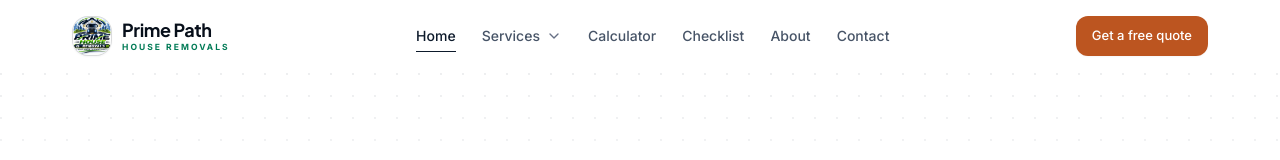
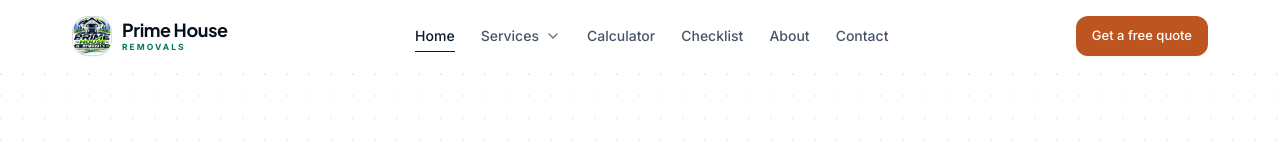
Before and after one commit to Anassh780/prime-path-removals, a Next.js app: page / in a window 1280 px wide. Shown: the top 160 px of the page. Built offline with nearby package versions, Linux system fonts and the light colour scheme; no server answers.

Commit message:
chore(brand): rename brand to Prime House Removals across site

```diff
--- a/src/app/not-found.tsx
+++ b/src/app/not-found.tsx
@@ -93,7 +93,7 @@ export default function NotFound() {
                 <div className="relative flex items-center gap-3">
                   <LogoMark className="size-9" tone="inverse" />
                   <span className="text-xs font-semibold uppercase tracking-[0.24em] text-white/55">
-                    Prime Path House Removals
+                    Prime House Removals
                   </span>
                 </div>
                 <div className="relative">
--- a/src/components/brand/logo.tsx
+++ b/src/components/brand/logo.tsx
@@ -2,7 +2,7 @@ import Image from "next/image";
 import { cn } from "@/lib/utils";
 
 /**
- * Prime Path House Removals — Brand Mark:
+ * Prime House Removals — Brand Mark:
  * High-definition brand emblem badge framed cleanly for light and dark surfaces
  * without visual distortion or dullness.
  */
@@ -25,7 +25,7 @@ export function LogoMark({
     >
       <Image
         src="/brand/logo.png"
-        alt="Prime Path House Removals Logo"
+        alt="Prime House Removals Logo"
         width={96}
         height={96}
         className="size-full object-cover object-center"
@@ -58,7 +58,7 @@ export function Logo({
             tone === "inverse" ? "text-white" : "text-navy-950",
           )}
         >
-          Prime Path
+          Prime House
         </span>
         <span
           className={cn(
@@ -66,7 +66,7 @@ export function Logo({
             tone === "inverse" ? "text-emerald-400" : "text-emerald-700",
           )}
         >
-          House Removals
+          Removals
         </span>
       </span>
     </span>
--- a/src/config/site.ts
+++ b/src/config/site.ts
@@ -19,12 +19,12 @@ const env = {
 };
 
 export const siteConfig = {
-  name: "Prime Path House Removals",
-  shortName: "Prime Path",
-  legalName: "Prime Path House Removals",
+  name: "Prime House Removals",
+  shortName: "Prime House",
+  legalName: "Prime House Removals",
   tagline: "Moving Made Simple. Removals You Can Rely On.",
   description:
-    "Prime Path House Removals provides house, office and commercial removals, packing, furniture transport and property clearance. Request a free, no-obligation quote for your move.",
+    "Prime House Removals provides house, office and commercial removals, packing, furniture transport and property clearance. Request a free, no-obligation quote for your move.",
   url: env.siteUrl,
   locale: "en_GB",
   contact: {
```
